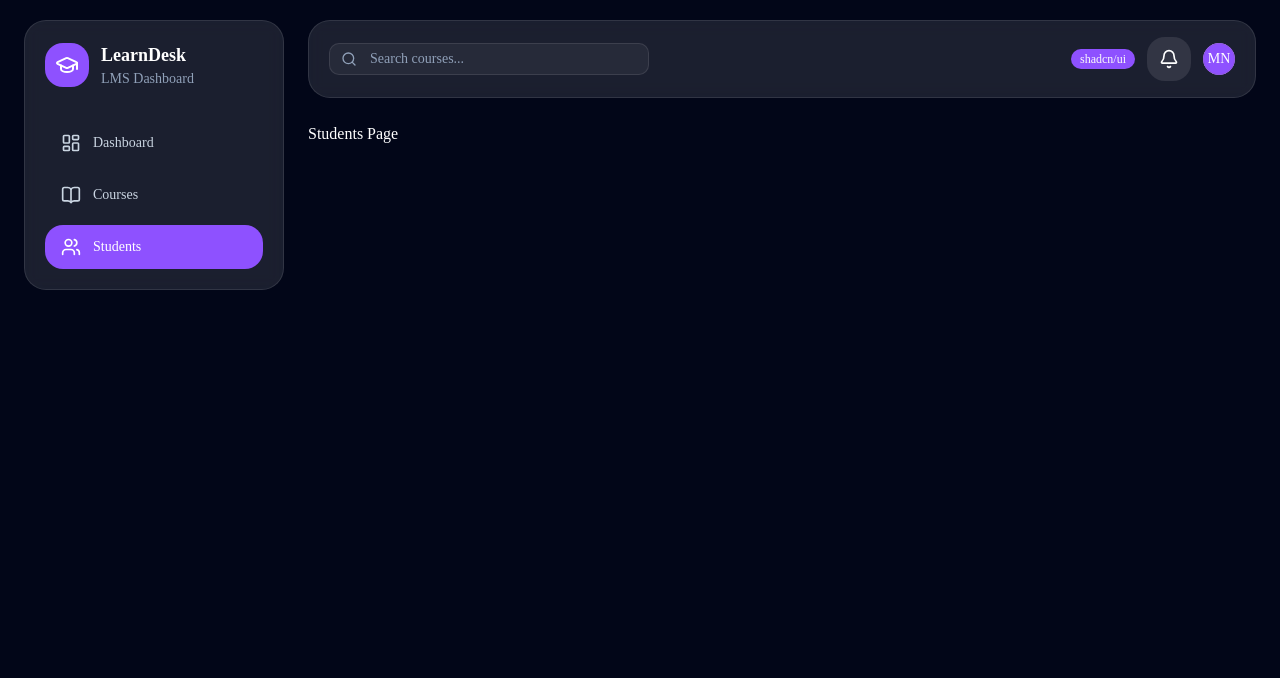
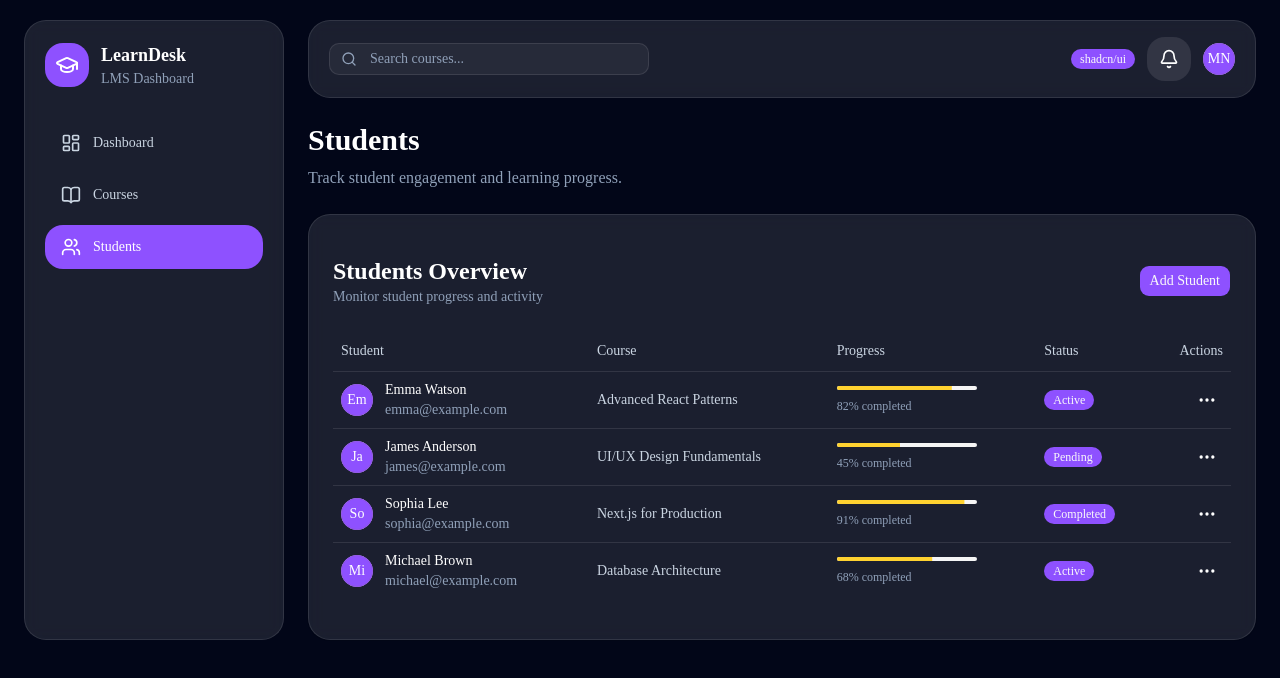
Before and after one commit to NaharMoon/learndesk-lms-dashboard, a Next.js app: page /students in a window 1280 px wide. Shown: the top 678 px of the page. Built offline with nearby package versions, Linux system fonts and the light colour scheme.

Commit message:
Add students management dashboard section

```diff
--- a/src/app/(main)/students/page.tsx
+++ b/src/app/(main)/students/page.tsx
@@ -1,8 +1,20 @@
+import StudentsTable from "@/components/students/StudentsTable";
+
 const StudentsPage = () => {
   return (
+    <section className="space-y-6">
       <div>
-        Students Page
+        <h1 className="text-3xl font-bold text-white">
+          Students
+        </h1>
+
+        <p className="mt-2 text-slate-400">
+          Track student engagement and learning progress.
+        </p>
       </div>
+
+      <StudentsTable />
+    </section>
   );
 };
 
--- a/src/components/courses/CourseSheet.tsx
+++ b/src/components/courses/CourseSheet.tsx
@@ -30,7 +30,7 @@ const CourseSheet = ({
         {children}
       </SheetTrigger>
 
-      <SheetContent className="border-white/10 bg-slate-950 text-white sm:max-w-lg">
+      <SheetContent className="border-white/10 bg-slate-950 px-4 py-6 text-white sm:max-w-lg sm:px-6">
         <SheetHeader>
           <SheetTitle className="text-white">
             {course.title}
--- a/src/components/layout/Topbar.tsx
+++ b/src/components/layout/Topbar.tsx
@@ -41,7 +41,7 @@ const Topbar = () => {
 
           <SheetContent
             side="left"
-            className="border-white/10 bg-slate-950 text-white"
+            className="border-white/10 bg-slate-950 px-4 py-6 text-white sm:max-w-lg sm:px-6"
           >
             <SheetHeader>
               <SheetTitle className="flex items-center gap-3 text-white">
--- /dev/null
+++ b/src/components/students/StudentsTable.tsx
@@ -0,0 +1,159 @@
+"use client";
+
+import { MoreHorizontal } from "lucide-react";
+
+import { students } from "@/data/students";
+
+import { Avatar, AvatarFallback } from "@/components/ui/avatar";
+import { Badge } from "@/components/ui/badge";
+import { Button } from "@/components/ui/button";
+import { Progress } from "@/components/ui/progress";
+import {
+  Card,
+  CardContent,
+} from "@/components/ui/card";
+import {
+  DropdownMenu,
+  DropdownMenuContent,
+  DropdownMenuItem,
+  DropdownMenuTrigger,
+} from "@/components/ui/dropdown-menu";
+import {
+  Table,
+  TableBody,
+  TableCell,
+  TableHead,
+  TableHeader,
+  TableRow,
+} from "@/components/ui/table";
+
+const StudentsTable = () => {
+  return (
+    <Card className="rounded-3xl border border-white/10 bg-white/10 text-white backdrop-blur">
+      <CardContent className="p-6">
+        <div className="mb-6 flex items-center justify-between">
+          <div>
+            <h2 className="text-2xl font-semibold">
+              Students Overview
+            </h2>
+
+            <p className="text-sm text-slate-400">
+              Monitor student progress and activity
+            </p>
+          </div>
+
+          <Button className="bg-violet-500 hover:bg-violet-600">
+            Add Student
+          </Button>
+        </div>
+
+        <div className="overflow-x-auto">
+          <Table>
+            <TableHeader>
+              <TableRow className="border-white/10 hover:bg-transparent">
+                <TableHead className="text-slate-300">
+                  Student
+                </TableHead>
+
+                <TableHead className="text-slate-300">
+                  Course
+                </TableHead>
+
+                <TableHead className="text-slate-300">
+                  Progress
+                </TableHead>
+
+                <TableHead className="text-slate-300">
+                  Status
+                </TableHead>
+
+                <TableHead className="text-right text-slate-300">
+                  Actions
+                </TableHead>
+              </TableRow>
+            </TableHeader>
+
+            <TableBody>
+              {students.map((student) => (
+                <TableRow
+                  key={student.id}
+                  className="border-white/10 hover:bg-white/5"
+                >
+                  <TableCell>
+                    <div className="flex items-center gap-3">
+                      <Avatar>
+                        <AvatarFallback className="bg-violet-500 text-white">
+                          {student.name.slice(0, 2)}
+                        </AvatarFallback>
+                      </Avatar>
+
+                      <div>
+                        <p className="font-medium">
+                          {student.name}
+                        </p>
+
+                        <p className="text-sm text-slate-400">
+                          {student.email}
+                        </p>
+                      </div>
+                    </div>
+                  </TableCell>
+
+                  <TableCell className="text-slate-300">
+                    {student.course}
+                  </TableCell>
+
+                  <TableCell>
+                    <div className="w-[140px] space-y-2">
+                      <Progress value={student.progress} />
+
+                      <p className="text-xs text-slate-400">
+                        {student.progress}% completed
+                      </p>
+                    </div>
+                  </TableCell>
+
+                  <TableCell>
+                    <Badge className="bg-violet-500 hover:bg-violet-500">
+                      {student.status}
+                    </Badge>
+                  </TableCell>
+
+                  <TableCell className="text-right">
+                    <DropdownMenu>
+                      <DropdownMenuTrigger asChild>
+                        <Button
+                          size="icon"
+                          variant="ghost"
+                          className="hover:bg-white/10"
+                        >
+                          <MoreHorizontal className="size-5" />
+                        </Button>
+                      </DropdownMenuTrigger>
+
+                      <DropdownMenuContent className="border-white/10 bg-slate-950 text-white">
+                        <DropdownMenuItem>
+                          View Profile
+                        </DropdownMenuItem>
+
+                        <DropdownMenuItem>
+                          Send Message
+                        </DropdownMenuItem>
+
+                        <DropdownMenuItem className="text-red-400 focus:text-red-400">
+                          Suspend
+                        </DropdownMenuItem>
+                      </DropdownMenuContent>
+                    </DropdownMenu>
+                  </TableCell>
+                </TableRow>
+              ))}
+            </TableBody>
+          </Table>
+        </div>
+      </CardContent>
+    </Card>
+  );
+};
+
+export default StudentsTable;
--- a/src/components/ui/progress.tsx
+++ b/src/components/ui/progress.tsx
@@ -21,7 +21,7 @@ function Progress({
     >
       <ProgressPrimitive.Indicator
         data-slot="progress-indicator"
-        className="size-full flex-1 bg-primary transition-all"
+        className="size-full flex-1 bg-amber-300 transition-all"
         style={{ transform: `translateX(-${100 - (value || 0)}%)` }}
       />
     </ProgressPrimitive.Root>
--- /dev/null
+++ b/src/data/students.ts
@@ -0,0 +1,36 @@
+import { Student } from "@/types/student";
+
+export const students: Student[] = [
+  {
+    id: 1,
+    name: "Emma Watson",
+    email: "emma@example.com",
+    course: "Advanced React Patterns",
+    progress: 82,
+    status: "Active",
+  },
+  {
+    id: 2,
+    name: "James Anderson",
+    email: "james@example.com",
+    course: "UI/UX Design Fundamentals",
+    progress: 45,
+    status: "Pending",
+  },
+  {
+    id: 3,
+    name: "Sophia Lee",
+    email: "sophia@example.com",
+    course: "Next.js for Production",
+    progress: 91,
+    status: "Completed",
+  },
+  {
+    id: 4,
+    name: "Michael Brown",
+    email: "michael@example.com",
+    course: "Database Architecture",
+    progress: 68,
+    status: "Active",
+  },
+];
--- /dev/null
+++ b/src/types/student.ts
@@ -0,0 +1,8 @@
+export interface Student {
+  id: number;
+  name: string;
+  email: string;
+  course: string;
+  progress: number;
+  status: string;
+}
```
